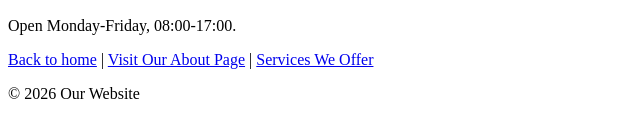
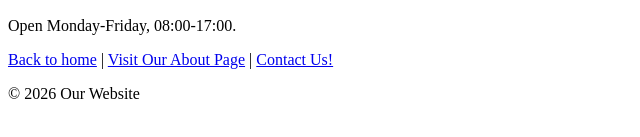
Before and after one commit to tmcnutts/tcar, a plain HTML site: page docs/services.html in a window 1280 px wide. Shown: the part 195-332 px from the top of the page, 0-640 px from the left. Drawn offline with Linux system fonts and the light colour scheme.

Commit message:
Update contact link in services.html

```diff
--- a/docs/services.html
+++ b/docs/services.html
@@ -23,7 +23,7 @@
     <p>Open Monday-Friday, 08:00-17:00.</p>
 
     <nav>
-      <p><a href="index.html">Back to home</a> | <a href="about.html">Visit Our About Page</a> | <a href="contact.html">Services We Offer</a></p>
+      <p><a href="index.html">Back to home</a> | <a href="about.html">Visit Our About Page</a> | <a href="contact.html">Contact Us!</a></p>
     </nav>
   </main>
 
```
